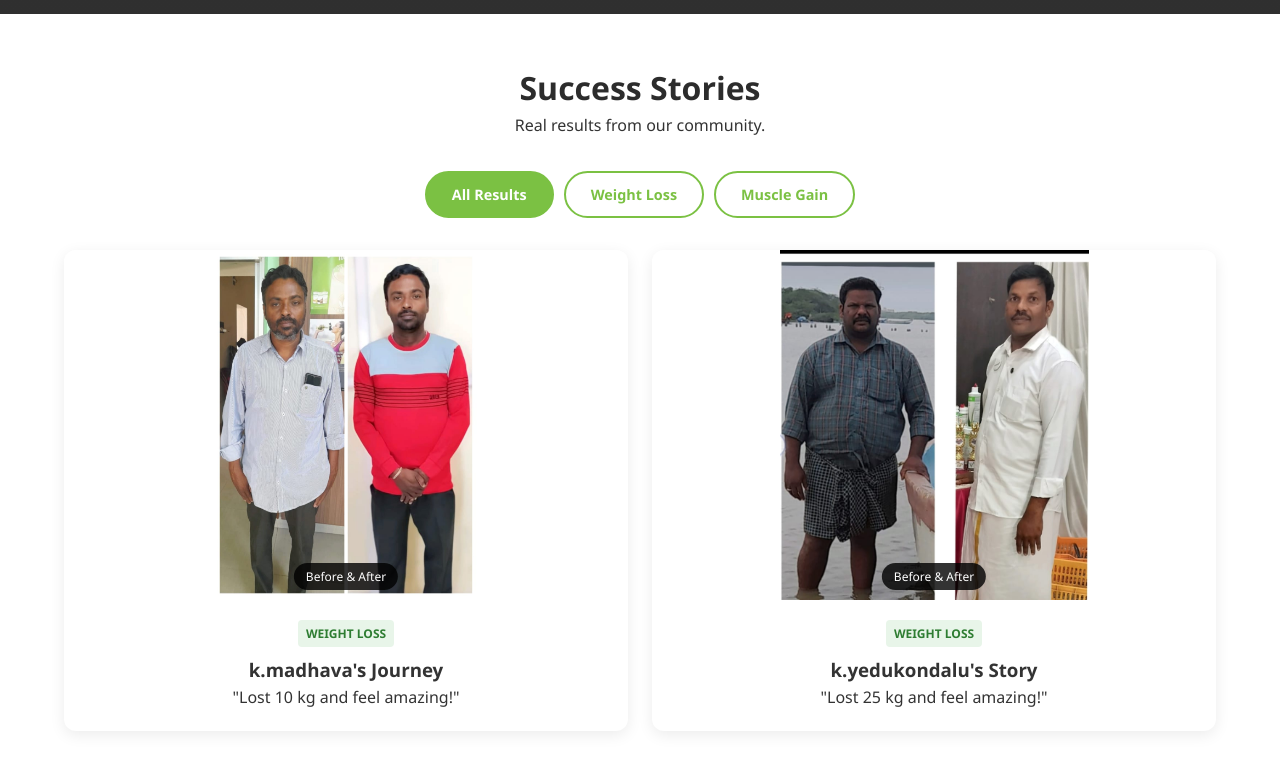
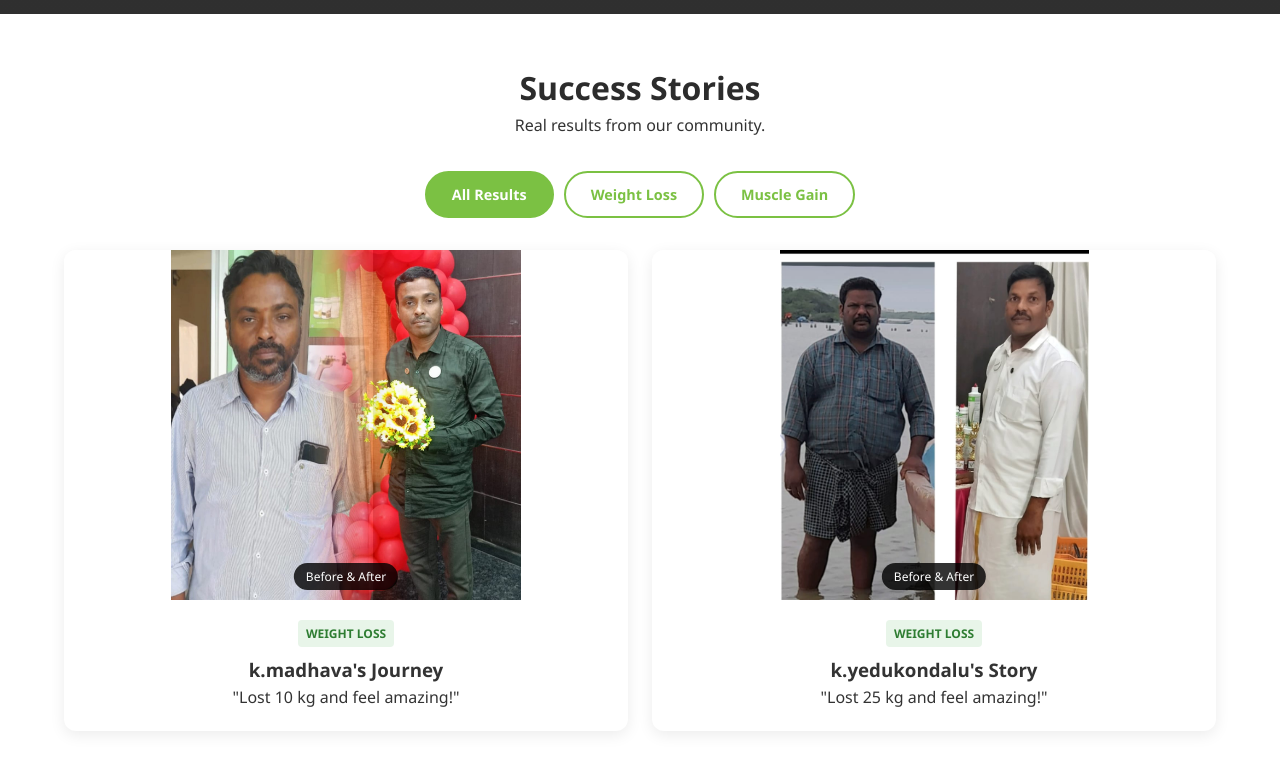
Before and after one commit to simhadri5215/Herbalife-results, a plain HTML site: page index.html in a window 1280 px wide. Shown: the part 646-1414 px from the top of the page. Drawn offline with Linux system fonts and the light colour scheme; grey boxes are pictures that could not be loaded.

Commit message:
Update index.html

```diff
--- a/index.html
+++ b/index.html
@@ -398,7 +398,7 @@
 
                 <div class="card result-item type-loss">
                     <div class="card-image-container">
-                        <img src="https://github.com/simhadri5215/Herbalife-results/blob/main/madhav.jpeg?raw=true" alt="Weight Loss" onerror="this.src='https://via.placeholder.com/400x300?text=Customer+Photo'">
+                        <img src="https://github.com/simhadri5215/Herbalife-results/blob/main/WhatsApp%20Image%202025-12-13%20at%206.04.55%20AM.jpeg?raw=true" alt="Weight Loss" onerror="this.src='https://via.placeholder.com/400x300?text=Customer+Photo'">
                         <span class="before-after-label">Before & After</span>
                     </div>
                     <div class="card-content">
```
